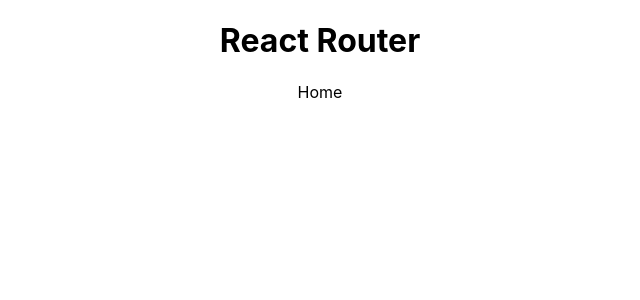
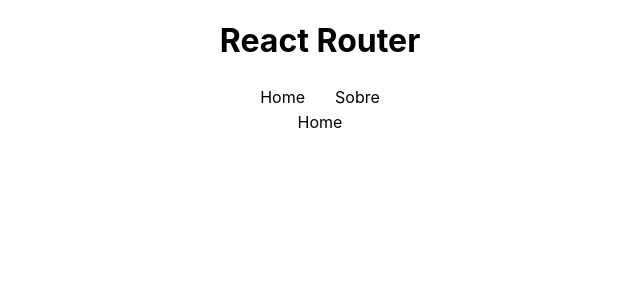
Before and after one commit to BrunoAlz/REACT-4_ROUTERS, a React (Create React App) app in the folder react_routers/: page / in a window 1280 px wide. Shown: the top 300 px of the page, without its empty margins (320-960 px from the left). Built offline with nearby package versions, Linux system fonts and the light colour scheme.

Commit message:
Refatorando as Rotas, Criando o Front das Rotas.

```diff
--- a/react_routers/src/App.js
+++ b/react_routers/src/App.js
@@ -5,11 +5,14 @@
 import Home from './pages/Home'
 import About from './pages/About'
 
+import NavBar from './components/NavBar';
+
 function App() {
   return (
     <div className="App">
       <h1>React Router</h1>
       <BrowserRouter>
+      <NavBar />
         <Routes>
           <Route path='/' element={<Home />} />
           <Route path='/about' element={<About />} />
--- a/react_routers/src/components/NavBar.css
+++ b/react_routers/src/components/NavBar.css
@@ -0,0 +1,20 @@
+nav {
+  display: flex;
+  justify-content: center;
+}
+
+nav a {
+  margin: 0 10px;
+  padding: 5px;
+  text-decoration: none;
+  color: #000;
+}
+
+nav a:hover {
+  color: #ccc;
+}
+
+.active {
+  background-color: #000;
+  color: #fff;
+}
--- a/react_routers/src/components/NavBar.js
+++ b/react_routers/src/components/NavBar.js
@@ -0,0 +1,13 @@
+import "./NavBar.css";
+import { Link } from "react-router-dom";
+
+const NavBar = () => {
+  return (
+    <nav>
+      <Link to="/">Home</Link>
+      <Link to="/About">Sobre</Link>
+    </nav>
+  );
+};
+
+export default NavBar;
--- a/react_routers/src/pages/About.js
+++ b/react_routers/src/pages/About.js
@@ -1,9 +1,5 @@
+const About = () => {
+  return <div>About</div>;
+};
 
-
-const About = () => {
-  return (
-    <div>About</div>
-  )
-}
-
-export default About
+export default About;
```
Also changed, not shown: react_routers/src/pages/Home.js (+3 -5 lines).
